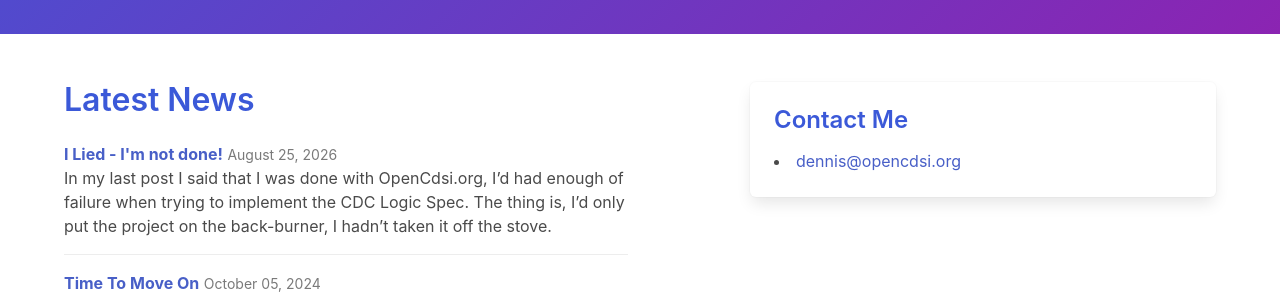
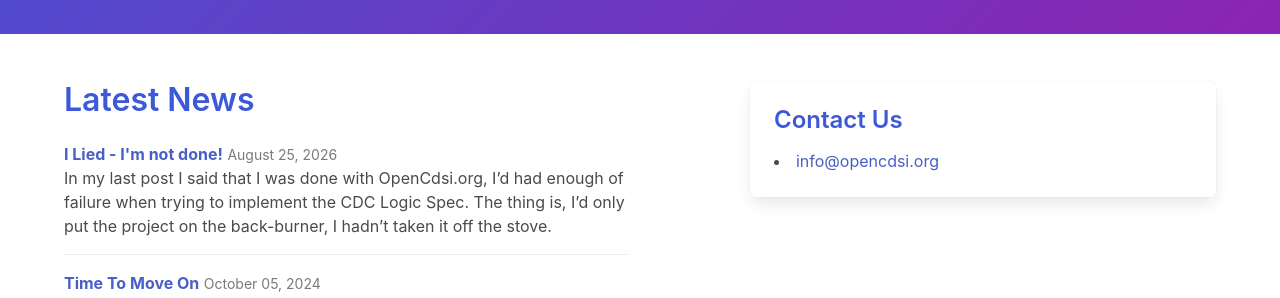
Before and after one commit to OpenCdsi/opencdsi.github.io, a Jekyll site: the page built from index.md, in a window 1280 px wide. Shown: the part 564-862 px from the top of the page. Built offline with Jekyll 4.4.1, drawn with Linux system fonts in a browser that asks for light colours.

Commit message:
Updated the contact info.

```diff
--- a/_config.yml
+++ b/_config.yml
@@ -19,7 +19,7 @@
 # in the templates via {{ site.myvariable }}.
 
 title: opencdsi.org
-email: dennis@opencdsi.org
+email: info@opencdsi.org
 author: Dennis Dunn
 tagline: Open Clinical Decision Support for Immunizations
 description: >- # this means to ignore newlines until "baseurl:"
--- a/index.md
+++ b/index.md
@@ -54,36 +54,11 @@ layout: default
       <!-- Contact Form Column -->
       <div id="contact" class="column is-5 is-offset-1">
         <div class="box p-5">
-          <h2 class="title is-4 text-blue mb-4">Contact Me</h2>
+          <h2 class="title is-4 text-blue mb-4">Contact Us</h2>
             {%- if site.email -%}
             <li><a class="" href="mailto:{{ site.email }}">{{ site.email }}</a></li>
             {%- endif -%}
-          <!-- <form>
-            <div class="field">
-              <label class="label">Name</label>
-              <div class="control">
-                <input class="input" type="text" placeholder="Your Name">
-              </div>
-            </div>
 
-            <div class="field">
-              <label class="label">Email</label>
-              <div class="control">
-                <input class="input" type="email" placeholder="name@organization.org">
-              </div>
-            </div>
-
-            <div class="field">
-              <label class="label">Message</label>
-              <div class="control">
-                <textarea class="textarea" rows="3" placeholder="How can we help?"></textarea>
-              </div>
-            </div>
-
-            <div class="field">
-              <button class="button is-brand-orange is-fullwidth">Send Message</button>
-            </div>
-          </form> -->
         </div>
       </div>
 
```
